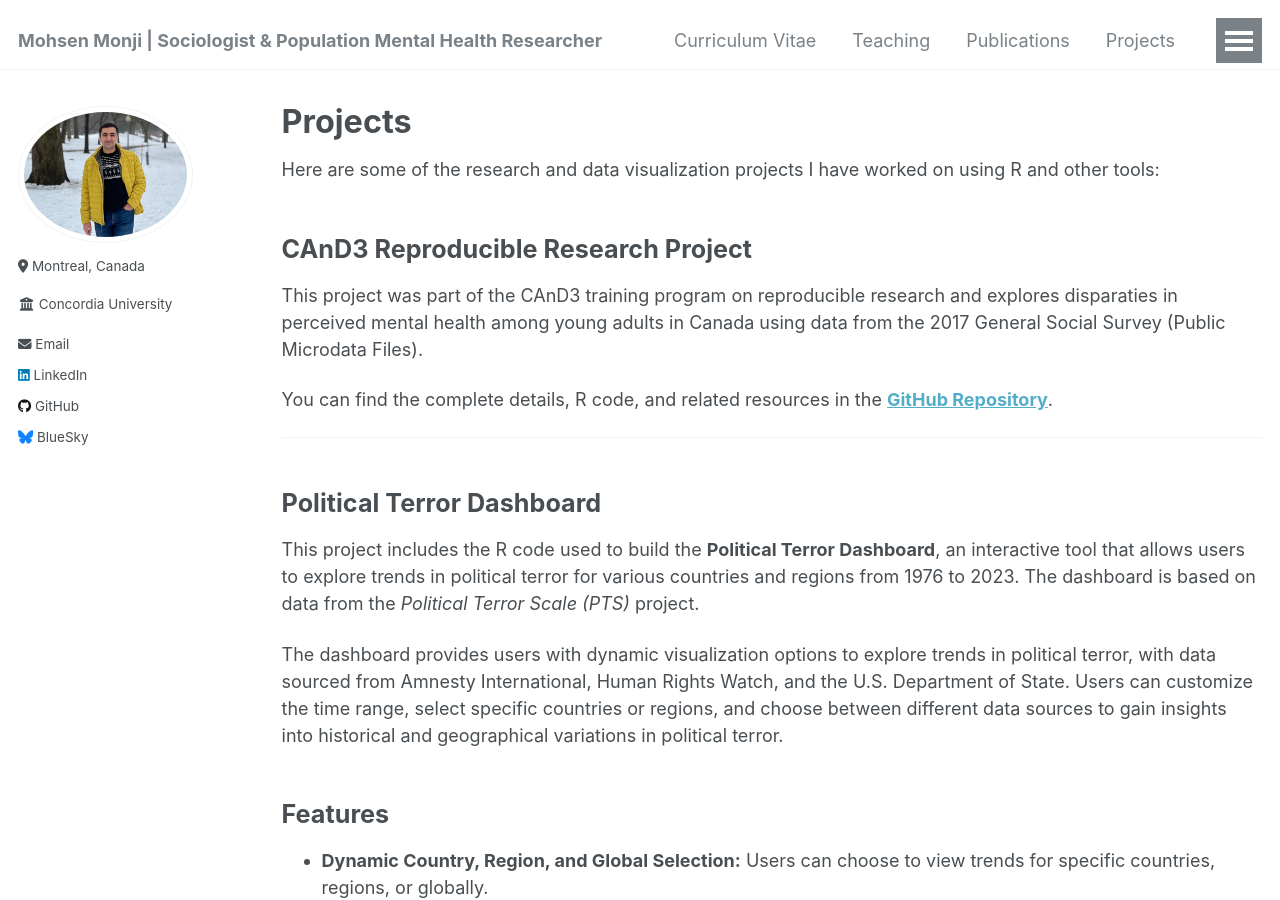
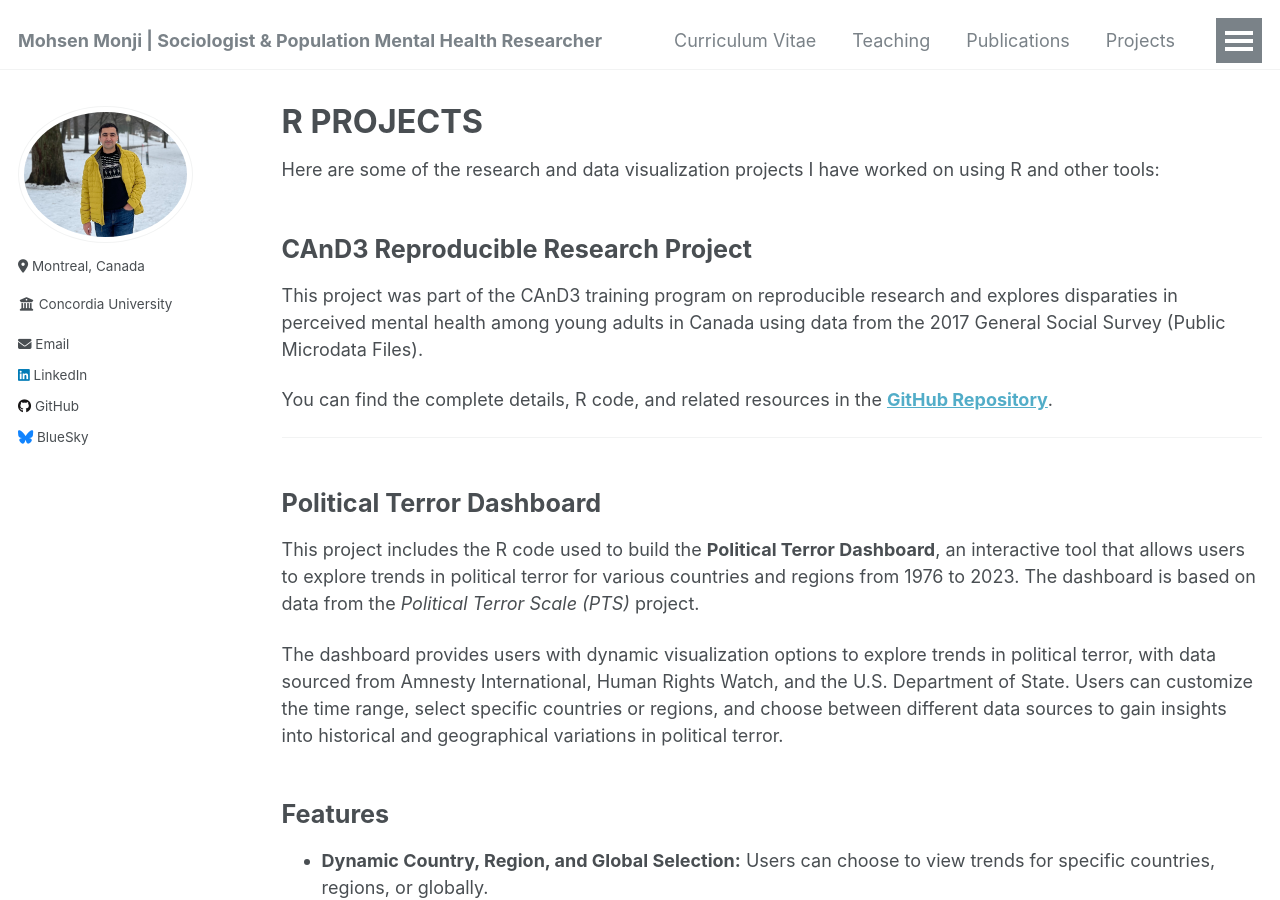
Before and after one commit to Mohsnmonji/mohsnmonji.github.io, a Jekyll site: the page built from _pages/portfolio.html, in a window 1280 px wide and 900 px high. Built offline with Jekyll 4.4.1, drawn with Linux system fonts in a browser that asks for light colours.

```diff
--- a/_pages/portfolio.html
+++ b/_pages/portfolio.html
@@ -1,6 +1,6 @@
 ---
 layout: archive
-title: "Projects"
+title: "R PROJECTS"
 permalink: /projects/
 author_profile: true
 ---
```
